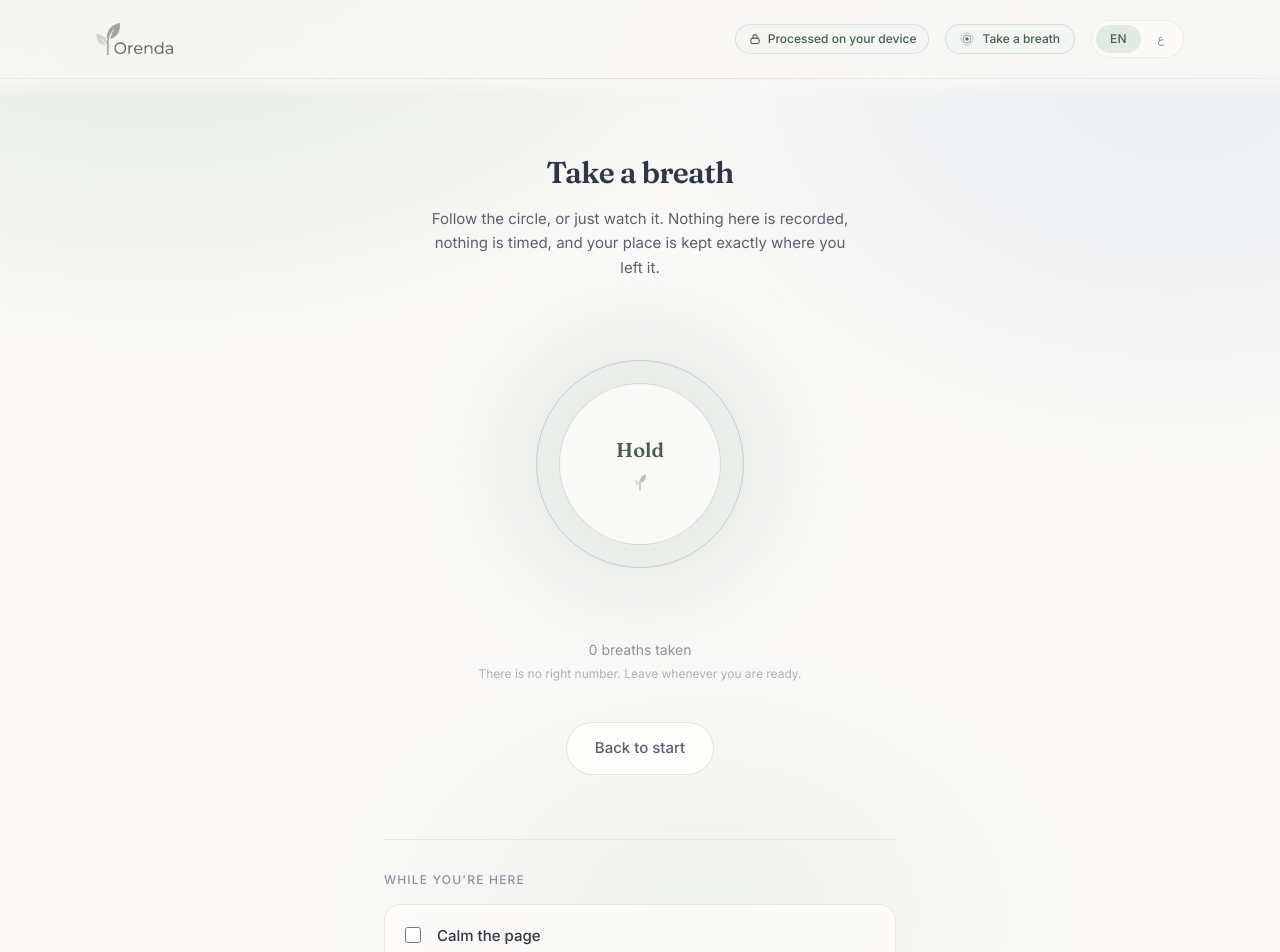
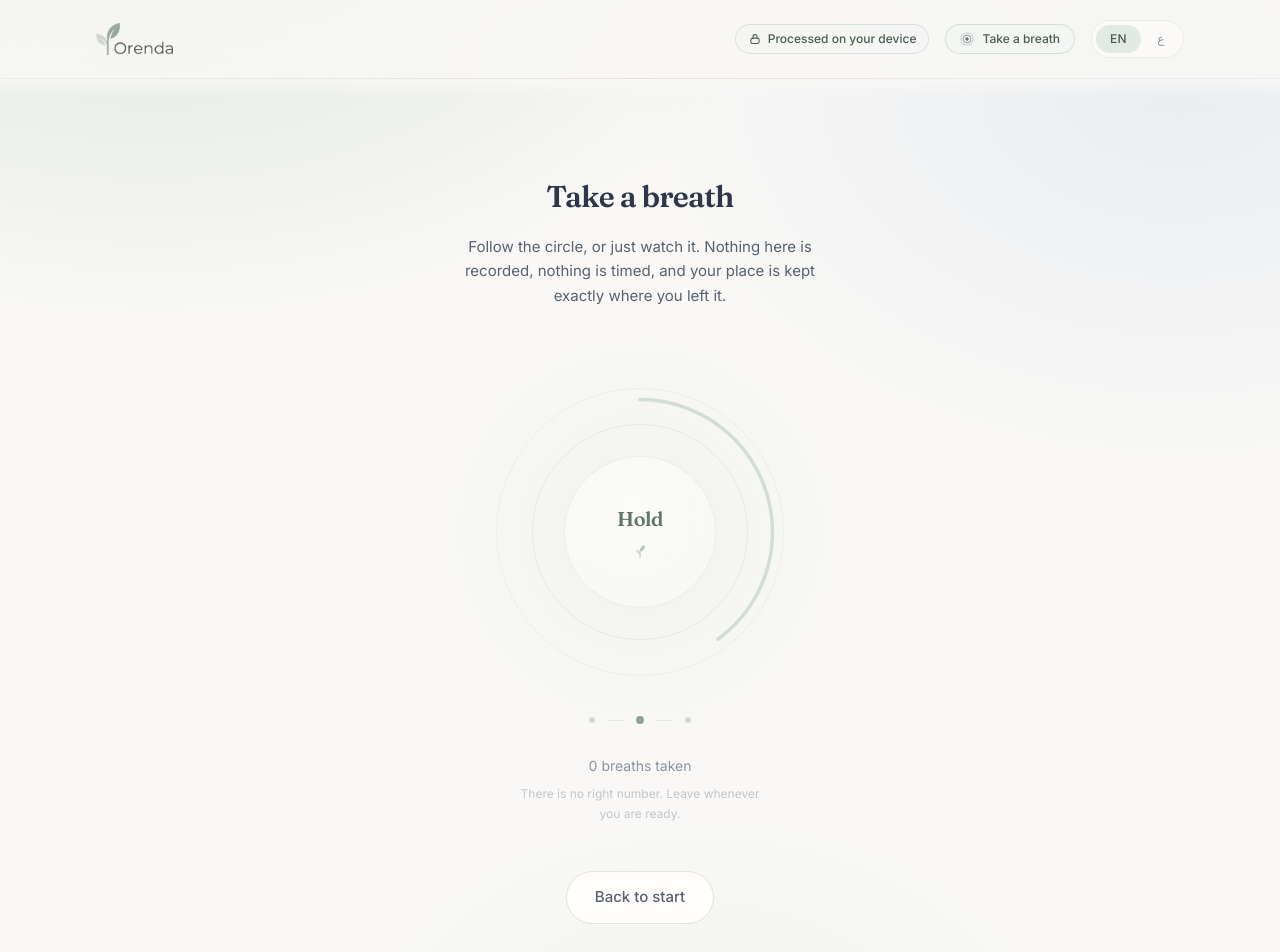
Before and after one commit to lancer7178/Orenda, a Next.js app: page /pause in a window 1280 px wide. Shown: the top 952 px of the page. Built offline with nearby package versions, Linux system fonts and the light colour scheme.

Commit message:
feat: enhance BreathingSpace component with improved animations and visual indicators

```diff
--- a/components/breathing-space.tsx
+++ b/components/breathing-space.tsx
@@ -1,8 +1,8 @@
 "use client";
 
-import { useEffect, useState, useSyncExternalStore } from "react";
+import { useEffect, useState, useSyncExternalStore, useRef } from "react";
 import Link from "next/link";
-import { MotionConfig, motion } from "motion/react";
+import { MotionConfig, motion, useMotionValue, useTransform, animate } from "motion/react";
 import { useLanguage } from "./language-provider";
 import { useCalmMode } from "./calm-provider";
 import { LeafMark } from "./leaf-mark";
@@ -25,6 +25,12 @@ const PHASES: Array<{ id: UIKey; seconds: number; scale: number }> = [
   { id: "breatheOut", seconds: 6, scale: 0.55 },
 ];
 
+const TOTAL_CYCLE = PHASES.reduce((sum, p) => sum + p.seconds, 0);
+
+/* SVG arc constants */
+const ARC_RADIUS = 46;
+const ARC_CIRCUMFERENCE = 2 * Math.PI * ARC_RADIUS;
+
 export function BreathingSpace() {
   const { t } = useLanguage();
   const { calm, setCalm } = useCalmMode();
@@ -32,19 +38,36 @@ export function BreathingSpace() {
   const [phaseIndex, setPhaseIndex] = useState(0);
   const [breaths, setBreaths] = useState(0);
 
-  // Advance the cycle. The timeout callback is the only thing calling
-  // setState, so this never cascades renders on mount.
+  /* Countdown arc — gives ADHD brains a concrete visual timer to anchor to */
+  const arcProgress = useMotionValue(0);
+  const arcDashoffset = useTransform(
+    arcProgress,
+    [0, 1],
+    [ARC_CIRCUMFERENCE, 0],
+  );
+
+  // Advance the cycle and animate the arc.
   useEffect(() => {
     const phase = PHASES[phaseIndex];
     const isLastPhase = phaseIndex === PHASES.length - 1;
+
+    // Reset and animate the countdown arc for this phase
+    arcProgress.set(0);
+    const arcAnimation = animate(arcProgress, 1, {
+      duration: phase.seconds,
+      ease: "linear",
+    });
 
     const timer = setTimeout(() => {
       setPhaseIndex((index) => (index + 1) % PHASES.length);
       if (isLastPhase) setBreaths((count) => count + 1);
     }, phase.seconds * 1000);
 
-    return () => clearTimeout(timer);
-  }, [phaseIndex]);
+    return () => {
+      clearTimeout(timer);
+      arcAnimation.stop();
+    };
+  }, [phaseIndex, arcProgress]);
 
   const savedRaw = useSyncExternalStore(
     subscribeToSavedProgress,
@@ -55,56 +78,143 @@ export function BreathingSpace() {
   const phase = PHASES[phaseIndex];
 
   return (
-    <main className="mx-auto flex w-full max-w-xl flex-1 flex-col items-center justify-center px-5 py-14 sm:px-8">
+    <main className="mx-auto flex w-full max-w-xl flex-1 flex-col items-center justify-center px-5 py-20 sm:px-8">
       <motion.div
-        initial={{ opacity: 0, y: 12 }}
-        animate={{ opacity: 1, y: 0 }}
-        transition={{ duration: 0.7, ease: [0.22, 0.61, 0.36, 1] }}
+        initial={{ opacity: 0 }}
+        animate={{ opacity: 1 }}
+        transition={{ duration: 1.4, ease: "easeOut" }}
         className="flex w-full flex-col items-center"
       >
-        <h1 className="font-display text-ink text-3xl font-semibold tracking-tight">
+        {/* Title & intro */}
+        <motion.h1
+          initial={{ opacity: 0, y: 10 }}
+          animate={{ opacity: 1, y: 0 }}
+          transition={{ duration: 1, delay: 0.3, ease: [0.22, 0.61, 0.36, 1] }}
+          className="font-display text-ink text-3xl font-semibold tracking-tight"
+        >
           {t("pauseTitle")}
-        </h1>
-        <p className="text-ink-soft mt-4 max-w-md text-center text-[15px] leading-relaxed text-pretty">
+        </motion.h1>
+        <motion.p
+          initial={{ opacity: 0, y: 8 }}
+          animate={{ opacity: 1, y: 0 }}
+          transition={{ duration: 1, delay: 0.6, ease: [0.22, 0.61, 0.36, 1] }}
+          className="text-ink-soft mt-5 max-w-sm text-center text-[15px] leading-relaxed text-pretty"
+        >
           {t("pauseIntro")}
-        </p>
+        </motion.p>
 
         {/* The one animation in the app that is the feature rather than
             decoration, so it opts out of calm mode explicitly. */}
         <MotionConfig reducedMotion="never">
-          <div className="relative mt-14 flex h-64 w-64 items-center justify-center">
+          <motion.div
+            initial={{ opacity: 0, scale: 0.92 }}
+            animate={{ opacity: 1, scale: 1 }}
+            transition={{ duration: 1.6, delay: 0.8, ease: "easeOut" }}
+            className="relative mt-20 flex h-64 w-64 items-center justify-center sm:h-72 sm:w-72"
+          >
+            {/* Soft ambient glow — breathes with the cycle */}
+            <motion.div
+              aria-hidden="true"
+              className="absolute inset-[-20%] rounded-full"
+              animate={{ opacity: 0.25 + 0.2 * phase.scale }}
+              transition={{ duration: phase.seconds, ease: "easeInOut" }}
+              style={{
+                background:
+                  "radial-gradient(closest-side, color-mix(in oklab, var(--color-sage-200) 35%, transparent), transparent)",
+              }}
+            />
+
+            {/* Outer ring — barely visible, breathes gently */}
             <motion.span
               aria-hidden="true"
-              className="bg-sage-200/35 absolute h-full w-full rounded-full blur-2xl"
-              animate={{ scale: phase.scale, opacity: phase.scale }}
-              transition={{ duration: phase.seconds, ease: "easeInOut" }}
-            />
-            <motion.span
-              aria-hidden="true"
-              className="border-sage-300/60 absolute h-52 w-52 rounded-full border"
-              animate={{ scale: phase.scale }}
-              transition={{ duration: phase.seconds, ease: "easeInOut" }}
-            />
-            <motion.span
-              aria-hidden="true"
-              className="bg-surface/70 ring-sage-200/70 absolute flex h-40 w-40 items-center justify-center rounded-full ring-1 backdrop-blur-sm"
+              className="border-sage-200/25 absolute h-full w-full rounded-full border"
               animate={{ scale: phase.scale }}
               transition={{ duration: phase.seconds, ease: "easeInOut" }}
             />
 
-            <div className="relative flex flex-col items-center">
+            {/* Inner ring */}
+            <motion.span
+              aria-hidden="true"
+              className="border-sage-200/35 absolute h-[75%] w-[75%] rounded-full border"
+              animate={{ scale: phase.scale }}
+              transition={{
+                duration: phase.seconds,
+                ease: "easeInOut",
+                delay: 0.08,
+              }}
+            />
+
+            {/* Glass core — the visual anchor */}
+            <motion.span
+              aria-hidden="true"
+              className="ring-sage-100/50 absolute flex h-[52%] w-[52%] items-center justify-center rounded-full ring-1 backdrop-blur-sm"
+              animate={{ scale: phase.scale }}
+              transition={{
+                duration: phase.seconds,
+                ease: "easeInOut",
+                delay: 0.04,
+              }}
+              style={{
+                background:
+                  "radial-gradient(circle at 45% 40%, rgba(255,254,252,0.75), rgba(255,254,252,0.4) 80%)",
+              }}
+            />
+
+            {/* Soft pulse — only on inhale */}
+            <motion.span
+              aria-hidden="true"
+              className="bg-sage-100/15 absolute h-[52%] w-[52%] rounded-full"
+              animate={{
+                scale: phase.id === "breatheIn" ? [1, 1.45] : 1,
+                opacity: phase.id === "breatheIn" ? [0.3, 0] : 0,
+              }}
+              transition={{ duration: phase.seconds, ease: "easeOut" }}
+            />
+
+            {/* Completion ripple — micro-reward when a full cycle finishes */}
+            <motion.span
+              key={breaths}
+              aria-hidden="true"
+              className="bg-sage-200/20 absolute h-[52%] w-[52%] rounded-full"
+              initial={{ scale: 1, opacity: breaths > 0 ? 0.4 : 0 }}
+              animate={{ scale: 2.2, opacity: 0 }}
+              transition={{ duration: 1.8, ease: "easeOut" }}
+            />
+
+            {/* Countdown arc — the ADHD anchor, shows time left in this phase */}
+            <svg
+              aria-hidden="true"
+              viewBox="0 0 100 100"
+              className="pointer-events-none absolute inset-0 h-full w-full -rotate-90"
+            >
+              <motion.circle
+                cx="50"
+                cy="50"
+                r={ARC_RADIUS}
+                fill="none"
+                stroke="var(--color-sage-300)"
+                strokeWidth="1.2"
+                strokeLinecap="round"
+                strokeDasharray={ARC_CIRCUMFERENCE}
+                style={{ strokeDashoffset: arcDashoffset }}
+                opacity={0.45}
+              />
+            </svg>
+
+            {/* Center content */}
+            <div className="relative flex flex-col items-center gap-2.5">
               <motion.p
                 key={phase.id}
                 initial={{ opacity: 0 }}
                 animate={{ opacity: 1 }}
-                transition={{ duration: 0.5 }}
-                className="font-display text-sage-700 text-xl font-semibold"
+                transition={{ duration: 0.7, ease: "easeOut" }}
+                className="font-display text-sage-600 text-lg font-semibold tracking-tight sm:text-xl"
               >
                 {t(phase.id)}
               </motion.p>
-              <LeafMark className="text-sage-300 mt-2 h-5 w-5" />
+              <LeafMark className="text-sage-300 h-4 w-4" />
             </div>
-          </div>
+          </motion.div>
         </MotionConfig>
 
         {/* Announced politely so the cue is available without watching. */}
@@ -112,40 +222,85 @@ export function BreathingSpace() {
           {t(phase.id)}
         </p>
 
-        <p className="text-ink-muted mt-12 text-sm tabular-nums">
+        {/* Phase indicator dots — shows where you are in the cycle
+            (in · hold · out) so you always know what's next */}
+        <motion.div
+          initial={{ opacity: 0 }}
+          animate={{ opacity: 1 }}
+          transition={{ duration: 1, delay: 1 }}
+          className="mt-10 flex items-center gap-3"
+          aria-hidden="true"
+        >
+          {PHASES.map((p, i) => (
+            <div key={p.id} className="flex items-center gap-3">
+              {i > 0 && (
+                <span className="bg-sage-200/40 h-px w-4" />
+              )}
+              <motion.span
+                animate={{
+                  scale: i === phaseIndex ? 1 : 0.75,
+                  opacity: i === phaseIndex ? 1 : 0.35,
+                }}
+                transition={{ duration: 0.6, ease: "easeInOut" }}
+                className="bg-sage-400 flex h-2 w-2 items-center justify-center rounded-full"
+              />
+            </div>
+          ))}
+        </motion.div>
+
+        {/* Breath counter */}
+        <motion.div
+          initial={{ opacity: 0 }}
+          animate={{ opacity: 1 }}
+          transition={{ duration: 1, delay: 1.2 }}
+          className="mt-8 flex flex-col items-center gap-2"
+        >
+          <p className="text-ink-muted text-sm tabular-nums">
             {breaths} {t("breathsTaken")}
           </p>
-        <p className="text-ink-muted/70 mt-1.5 text-center text-xs">
+          <p className="text-ink-muted/50 max-w-[16rem] text-center text-xs leading-relaxed">
             {t("pauseReassurance")}
           </p>
+        </motion.div>
 
-        <div className="mt-10 flex flex-wrap items-center justify-center gap-3">
+        {/* Action buttons */}
+        <motion.div
+          initial={{ opacity: 0 }}
+          animate={{ opacity: 1 }}
+          transition={{ duration: 1, delay: 1.5 }}
+          className="mt-12 flex flex-wrap items-center justify-center gap-3"
+        >
           {savedRaw ? (
             <Link
               href="/assessment"
               onClick={markAutoResume}
-              className="bg-sage-500 hover:bg-sage-600 rounded-full px-7 py-3.5 text-[15px] font-medium text-white shadow-lg transition-all duration-300 hover:-translate-y-0.5"
-              style={{ boxShadow: "var(--shadow-elevated)" }}
+              className="bg-sage-500 hover:bg-sage-600 rounded-full px-7 py-3.5 text-[15px] font-medium text-white transition-colors duration-500"
+              style={{ boxShadow: "var(--shadow-soft)" }}
             >
               {t("returnToCheckIn")}
             </Link>
           ) : null}
           <Link
             href="/"
-            className="border-hairline text-ink-soft hover:border-sage-300 hover:text-ink rounded-full border bg-surface px-7 py-3.5 text-[15px] font-medium transition-colors"
+            className="border-hairline text-ink-soft hover:border-sage-300 hover:text-ink rounded-full border bg-surface px-7 py-3.5 text-[15px] font-medium transition-colors duration-500"
           >
             {t("backHome")}
           </Link>
-        </div>
+        </motion.div>
 
-        {/* Motion preference, relocated here from the header where it was an
-            unlabelled icon nobody could interpret. */}
-        <section className="border-hairline/70 mt-16 w-full border-t pt-8">
-          <h2 className="text-ink-muted text-xs font-medium tracking-widest uppercase">
+        {/* Motion preference */}
+        <motion.section
+          initial={{ opacity: 0 }}
+          animate={{ opacity: 1 }}
+          transition={{ duration: 1, delay: 1.8 }}
+          className="mt-20 w-full"
+        >
+          <div className="border-hairline/40 border-t pt-8">
+            <h2 className="text-ink-muted/70 text-xs font-medium tracking-widest uppercase">
               {t("pauseSettingsTitle")}
             </h2>
 
-          <label className="border-hairline/70 mt-4 flex cursor-pointer items-start gap-4 rounded-2xl border bg-surface/60 p-5">
+            <label className="border-hairline/50 mt-4 flex cursor-pointer items-start gap-4 rounded-2xl border bg-surface/40 p-5 transition-colors duration-500 hover:bg-surface/70">
               <input
                 type="checkbox"
                 checked={calm}
@@ -161,7 +316,8 @@ export function BreathingSpace() {
                 </span>
               </span>
             </label>
-        </section>
+          </div>
+        </motion.section>
       </motion.div>
     </main>
   );
```
Lines whose indentation alone changed are shown as unchanged.
